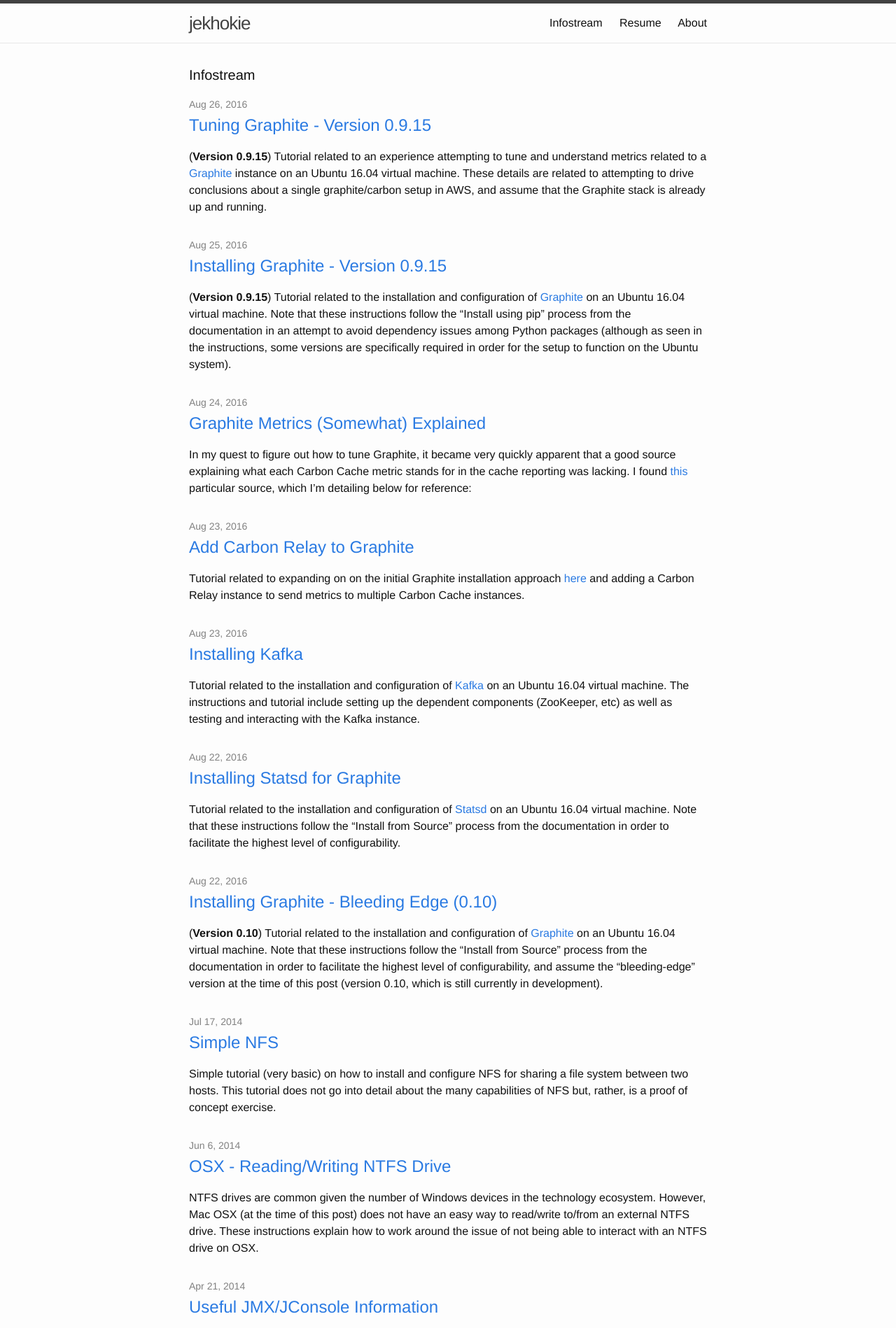
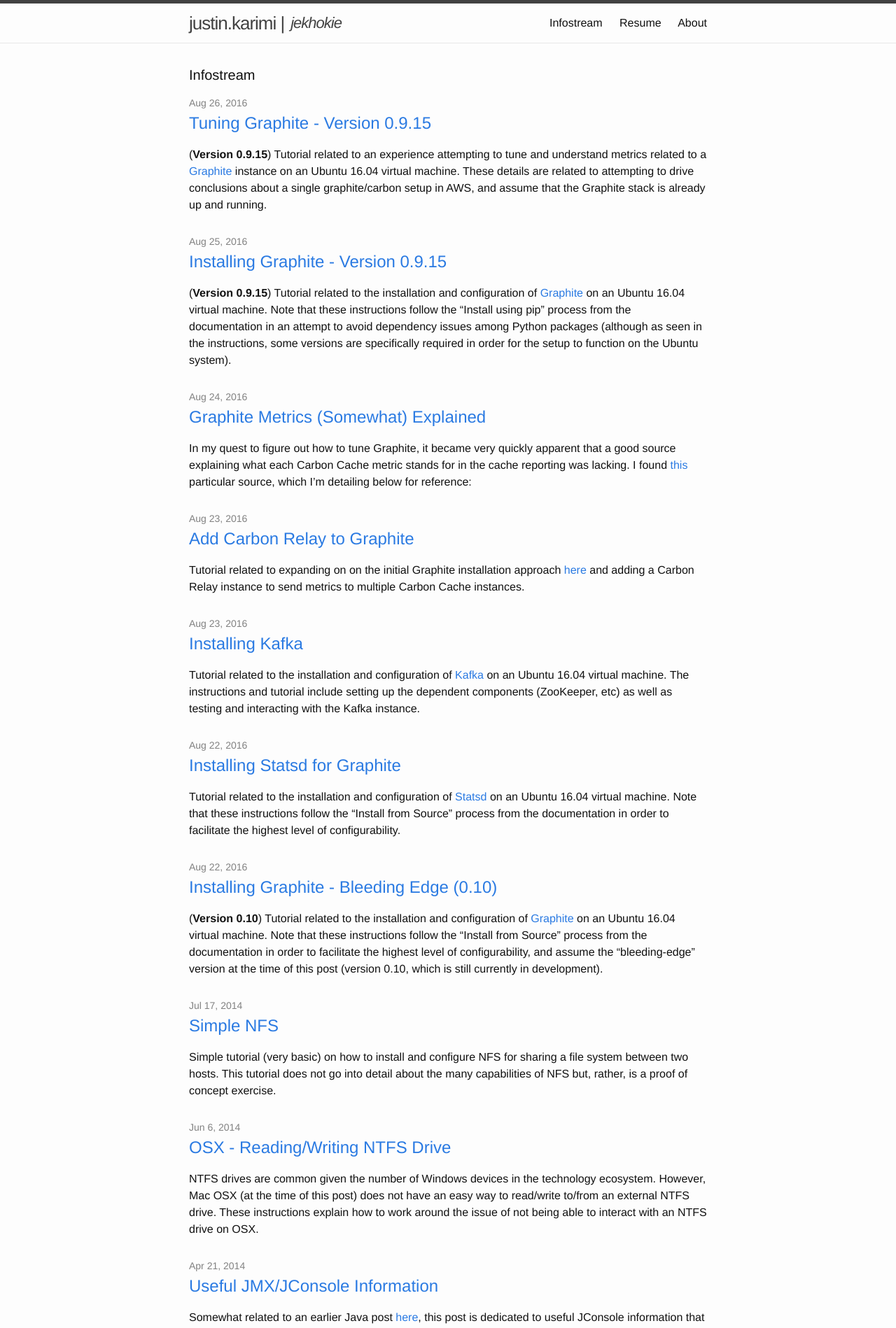
Before and after one commit to jekhokie/jekhokie.github.io, a Jekyll site: the page built from index.html, in a window 1280 px wide. Shown: the top 1898 px of the page at 70% size. Built offline with Jekyll 4.4.1, drawn with Linux system fonts in a browser that asks for light colours.

Commit message:
Update Site Configuration and Layout
Update the site configuration and layout to include more specific
information about the account owner.

```diff
--- a/_config.yml
+++ b/_config.yml
@@ -1,4 +1,5 @@
-title: "jekhokie"
+title: "justin.karimi"
+sub_title: jekhokie
 description: >
     Technical Learnings and Doings
 url: "https://jekhokie.github.io"
--- a/_includes/header.html
+++ b/_includes/header.html
@@ -1,8 +1,10 @@
 <header class="site-header">
-
     <div class="wrapper">
-
-    <a class="site-title" href="{{ site.baseurl }}/">{{ site.title }}</a>
+        <a class="site-title" href="{{ site.baseurl }}/">
+            {{ site.title }}
+            |
+            <span class="site-sub-title">{{ site.sub_title }}</span>
+        </a>
 
         <nav class="site-nav">
             <a href="#" class="menu-icon">
@@ -25,7 +27,5 @@
                 {% endfor %}
             </div>
         </nav>
-
     </div>
-
 </header>
--- a/_layouts/default.html
+++ b/_layouts/default.html
@@ -1,10 +1,7 @@
-<!DOCTYPE html>
 <html>
-
     {% include head.html %}
 
     <body>
-
         {% include header.html %}
 
         <div class="page-content">
@@ -14,7 +11,5 @@
         </div>
 
         {% include footer.html %}
-
     </body>
-
 </html>
--- a/_layouts/page.html
+++ b/_layouts/page.html
@@ -2,7 +2,6 @@
 layout: default
 ---
 <article class="post">
-
     <header class="post-header">
         <h1 class="post-title">{{ page.title }}</h1>
     </header>
@@ -10,5 +9,4 @@ layout: default
     <div class="post-content">
         {{ content }}
     </div>
-
 </article>
--- a/_layouts/post.html
+++ b/_layouts/post.html
@@ -2,7 +2,6 @@
 layout: default
 ---
 <article class="post" itemscope itemtype="http://schema.org/BlogPosting">
-
     <header class="post-header">
         <h1 class="post-title" itemprop="name headline">{{ page.title }}</h1>
         <p class="post-meta"><time datetime="{{ page.date | date_to_xmlschema }}" itemprop="datePublished">{{ page.date | date: "%b %-d, %Y" }}</time>{% if page.author %} • <span itemprop="author" itemscope itemtype="http://schema.org/Person"><span itemprop="name">{{ page.author }}</span></span>{% endif %}</p>
@@ -11,5 +10,4 @@ layout: default
     <div class="post-content" itemprop="articleBody">
         {{ content }}
     </div>
-
 </article>
--- a/_sass/_layout.scss
+++ b/_sass/_layout.scss
@@ -22,6 +22,19 @@
     &:visited {
         color: $grey-color-dark;
     }
+}
+
+.site-title:hover {
+    text-decoration: none;
+}
+
+.site-title .site-sub-title {
+    float: right;
+    font-size: 22px;
+    font-style: italic;
+    line-height: 56px;
+    margin-left: 9px;
+    vertical-align: middle;
 }
 
 .site-nav {
```
Lines whose indentation alone changed are shown as unchanged.
